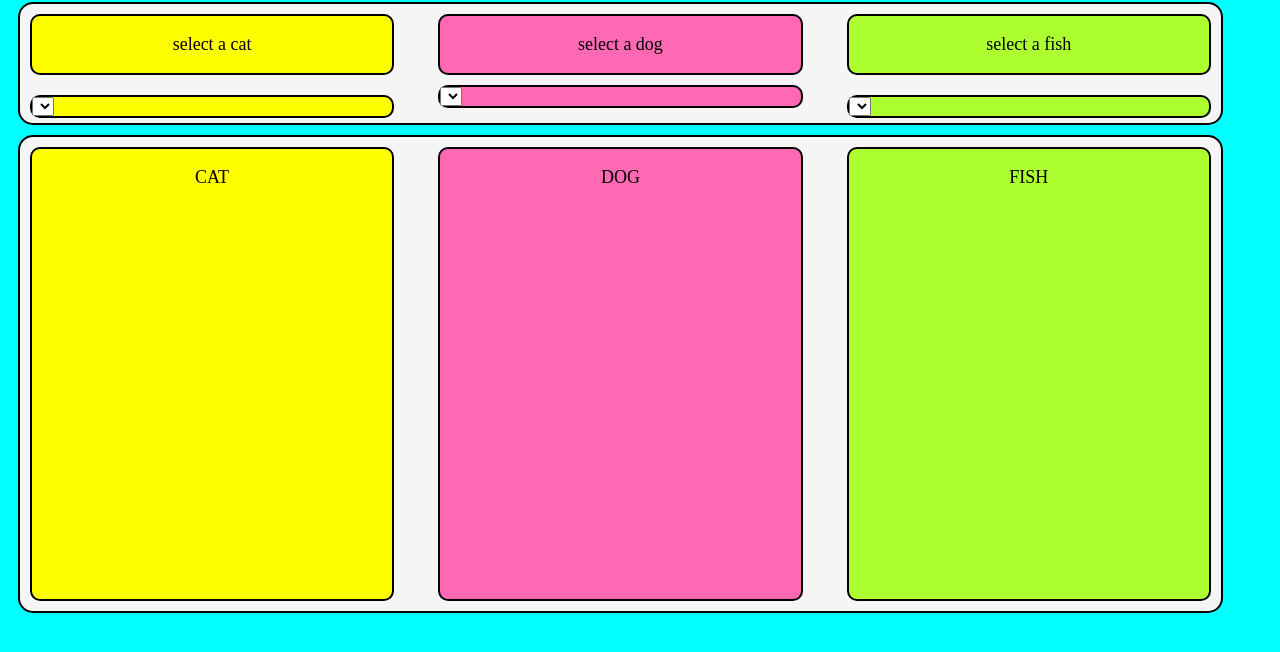
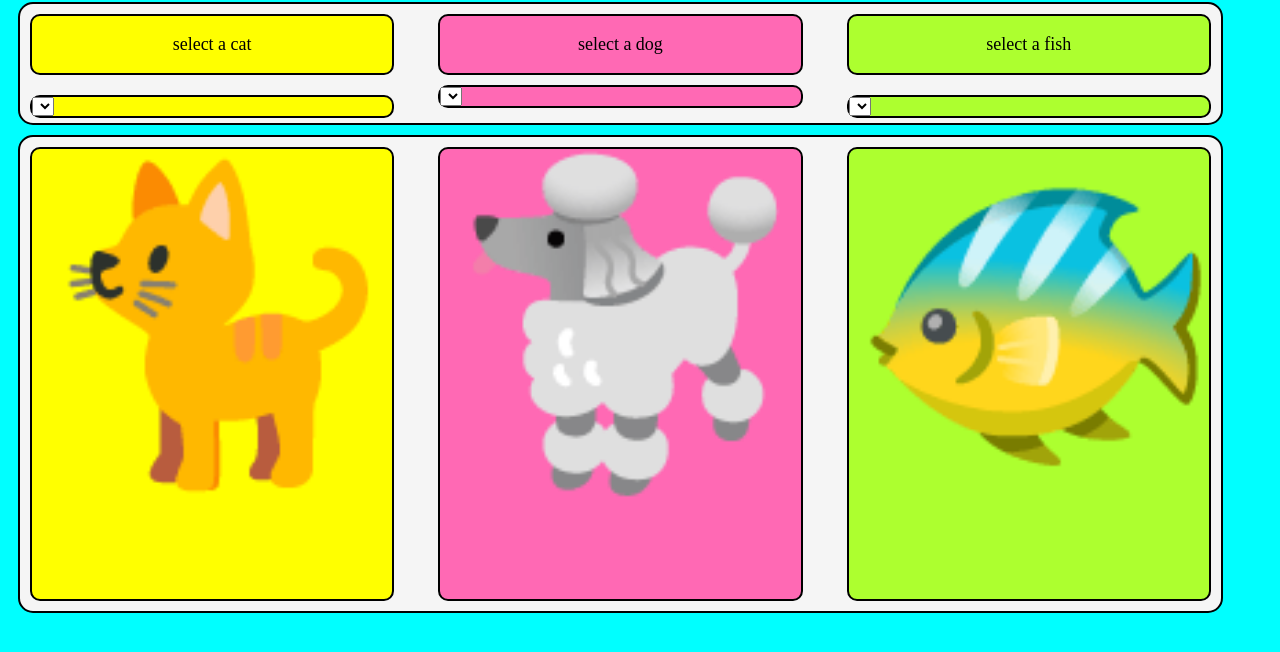
Before and after one commit to Hippo14a/WYWM-NH-Assignment, a plain HTML site: page index-OK.html in a window 1280 px wide. Shown: the part 78-730 px from the top of the page. Drawn offline with Linux system fonts and the light colour scheme.

Commit message:
Misc formatting

```diff
--- a/index-OK.html
+++ b/index-OK.html
@@ -10,7 +10,7 @@
 <html lang="en">
     <head>
         <title>NH WebDev Assignment</title>
-        <link rel="stylesheet" href="style-OK.css">
+        <link rel="stylesheet" href="style.css">
         <meta charset="UTF-8">
     </head>
     <body>
@@ -37,13 +37,13 @@
         </div>
         <div class="bottom-container">
             <div class="bottom-box" id="left">
-                <p>CAT</p>
+                <p2>&#128008</p2>
             </div>
             <div class="bottom-box" id="right">
-                <p>FISH</p>
+                <p2>&#128032</p2>
             </div>
             <div class="bottom-box" id="middle">
-                <p>DOG</p>
+                <p2>&#128041</p2>
             </div>
         </div>
     </body>
--- a/style-OK.css
+++ b/style-OK.css
@@ -20,6 +20,11 @@ h1 {
 p {
     font-size:large;
     color: black;
+    text-align: center;
+}
+
+p2{
+    font-size: 300px;
     text-align: center;
 }
 
--- a/style.css
+++ b/style.css
@@ -20,6 +20,11 @@ h1 {
 p {
     font-size:large;
     color: black;
+    text-align: center;
+}
+
+p2{
+    font-size: 300px;
     text-align: center;
 }
 
```
Also changed, not shown: index.html (+3 -3 lines).
